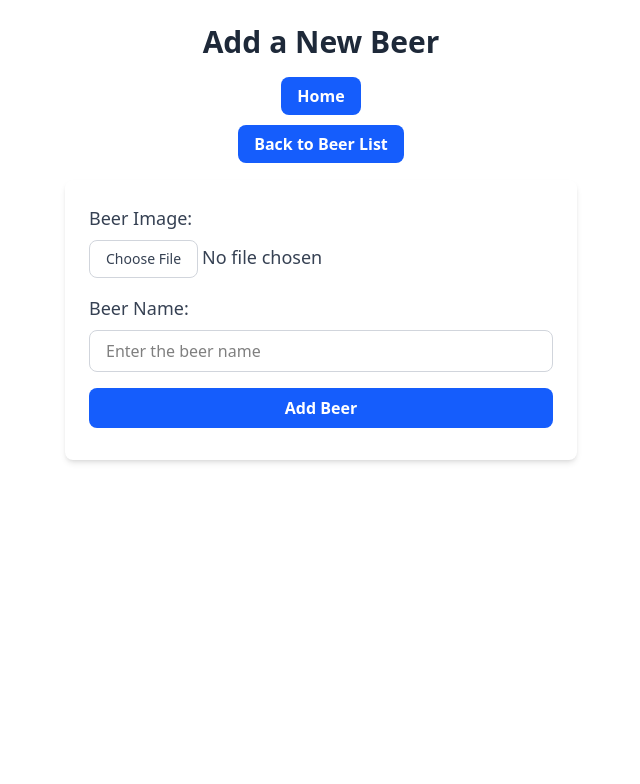
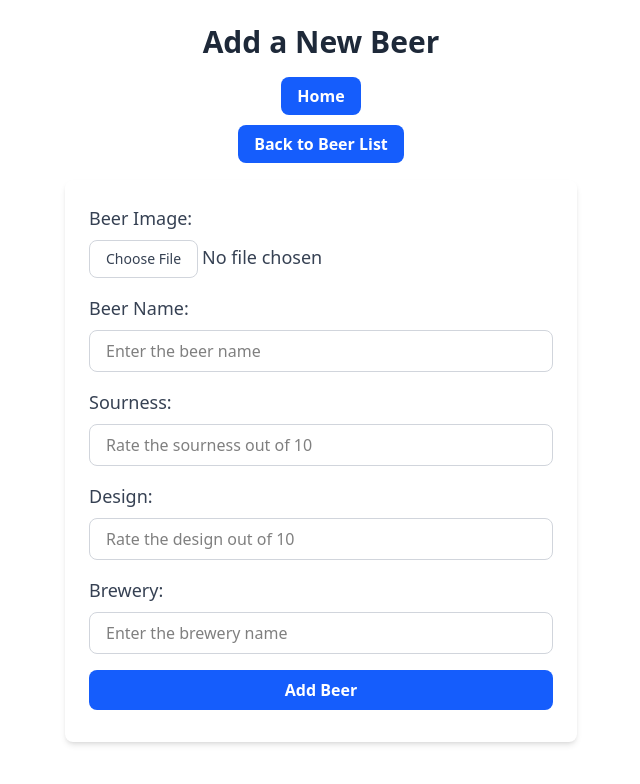
Before and after one commit to theotteryears/sour-club, a React (Vite) app: page /add in a window 1280 px wide. Shown: the top 784 px of the page, without its empty margins (319-959 px from the left). Built offline with nearby package versions, Linux system fonts and the light colour scheme.

Commit message:
Add form fields

```diff
--- a/src/AddBeerForm.jsx
+++ b/src/AddBeerForm.jsx
@@ -61,8 +61,11 @@ export default function AddBeerForm() {
 		const formData = new FormData(event.target);
 		const beerName = formData.get("name");
 		const imageFile = formData.get("filename");
+		const sourness = formData.get("sourness");
+		const design = formData.get("design");
+		const brewery = formData.get("brewery");
 
-		if (!beerName || !imageFile) {
+		if (!beerName || !imageFile || !sourness || !design || !brewery) {
 			alert("Please fill out all fields.");
 			return;
 		}
@@ -70,6 +73,9 @@ export default function AddBeerForm() {
 		// Pass only the necessary data to the mutation
 		mutation.mutate({
 			name: beerName,
+			sourness: Number.parseInt(sourness, 10),
+			design: Number.parseInt(design, 10),
+			brewery,
 			imageFile, // Image file will be handled in the addBeer function
 		});
 	}
@@ -137,6 +143,60 @@ export default function AddBeerForm() {
 					/>
 				</div>
 
+				<div className="mb-4">
+					<label
+						htmlFor="sourness"
+						className="block text-lg font-medium text-gray-700 mb-2"
+					>
+						Sourness:
+					</label>
+					<input
+						type="text"
+						name="sourness"
+						id="sourness"
+						placeholder="Rate the sourness out of 10"
+						autoComplete="off"
+						className="w-full px-4 py-2 border border-gray-300 rounded-lg focus:outline-none focus:ring-2 focus:ring-blue-500 focus:border-transparent"
+						required
+					/>
+				</div>
+
+				<div className="mb-4">
+					<label
+						htmlFor="design"
+						className="block text-lg font-medium text-gray-700 mb-2"
+					>
+						Design:
+					</label>
+					<input
+						type="text"
+						name="design"
+						id="design"
+						placeholder="Rate the design out of 10"
+						autoComplete="off"
+						className="w-full px-4 py-2 border border-gray-300 rounded-lg focus:outline-none focus:ring-2 focus:ring-blue-500 focus:border-transparent"
+						required
+					/>
+				</div>
+
+				<div className="mb-4">
+					<label
+						htmlFor="brewery"
+						className="block text-lg font-medium text-gray-700 mb-2"
+					>
+						Brewery:
+					</label>
+					<input
+						type="text"
+						name="brewery"
+						id="brewery"
+						placeholder="Enter the brewery name"
+						autoComplete="off"
+						className="w-full px-4 py-2 border border-gray-300 rounded-lg focus:outline-none focus:ring-2 focus:ring-blue-500 focus:border-transparent"
+						required
+					/>
+				</div>
+
 				<div className="flex justify-center">
 					<input
 						type="submit"
```
